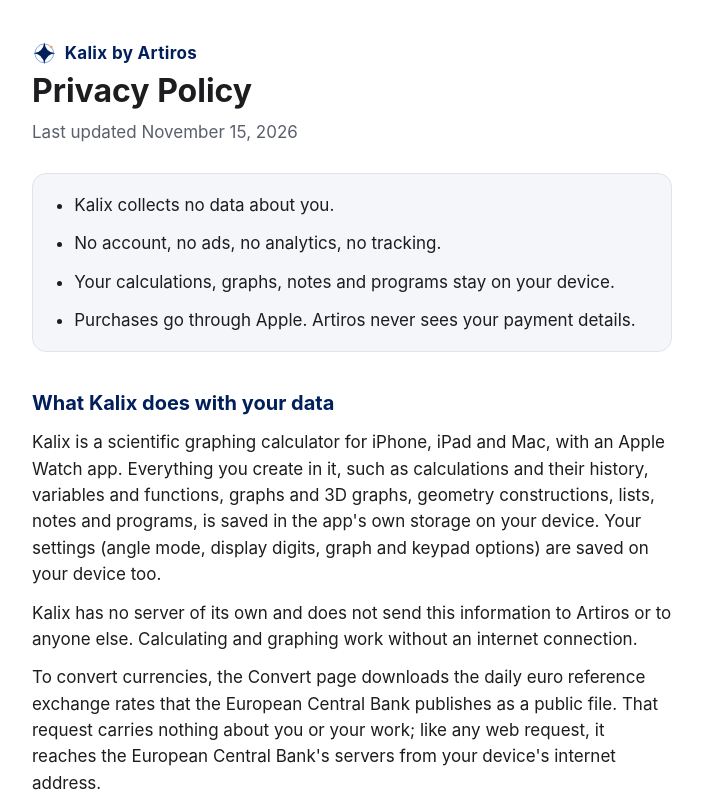
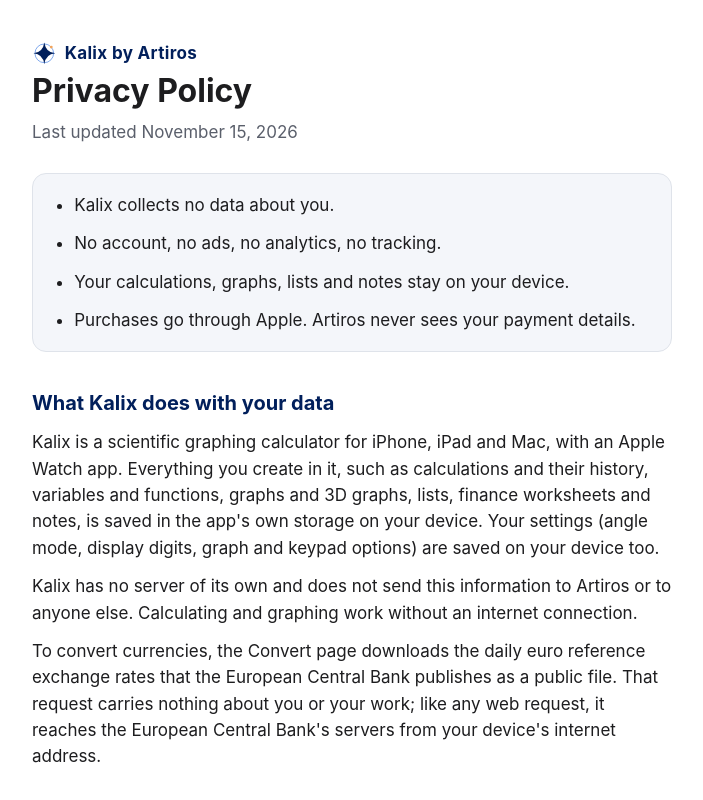
Before and after one commit to artiros-studio/artiros-studio.github.io, a plain HTML site: page kalix/privacy.html in a window 1280 px wide. Shown: the top 800 px of the page, without its empty margins (288-991 px from the left). Drawn offline with Linux system fonts and the light colour scheme.

Commit message:
Kalix pages from kalix a9e5364

```diff
--- a/kalix/privacy.html
+++ b/kalix/privacy.html
@@ -81,13 +81,13 @@
     <ul>
       <li>Kalix collects no data about you.</li>
       <li>No account, no ads, no analytics, no tracking.</li>
-      <li>Your calculations, graphs, notes and programs stay on your device.</li>
+      <li>Your calculations, graphs, lists and notes stay on your device.</li>
       <li>Purchases go through Apple. Artiros never sees your payment details.</li>
     </ul>
   </div>
 
   <h2>What Kalix does with your data</h2>
-  <p>Kalix is a scientific graphing calculator for iPhone, iPad and Mac, with an Apple Watch app. Everything you create in it, such as calculations and their history, variables and functions, graphs and 3D graphs, geometry constructions, lists, notes and programs, is saved in the app's own storage on your device. Your settings (angle mode, display digits, graph and keypad options) are saved on your device too.</p>
+  <p>Kalix is a scientific graphing calculator for iPhone, iPad and Mac, with an Apple Watch app. Everything you create in it, such as calculations and their history, variables and functions, graphs and 3D graphs, lists, finance worksheets and notes, is saved in the app's own storage on your device. Your settings (angle mode, display digits, graph and keypad options) are saved on your device too.</p>
   <p>Kalix has no server of its own and does not send this information to Artiros or to anyone else. Calculating and graphing work without an internet connection.</p>
   <p>To convert currencies, the Convert page downloads the daily euro reference exchange rates that the European Central Bank publishes as a public file. That request carries nothing about you or your work; like any web request, it reaches the European Central Bank's servers from your device's internet address.</p>
 
```
Also changed, not shown: kalix/support.html (+3 -3 lines).
